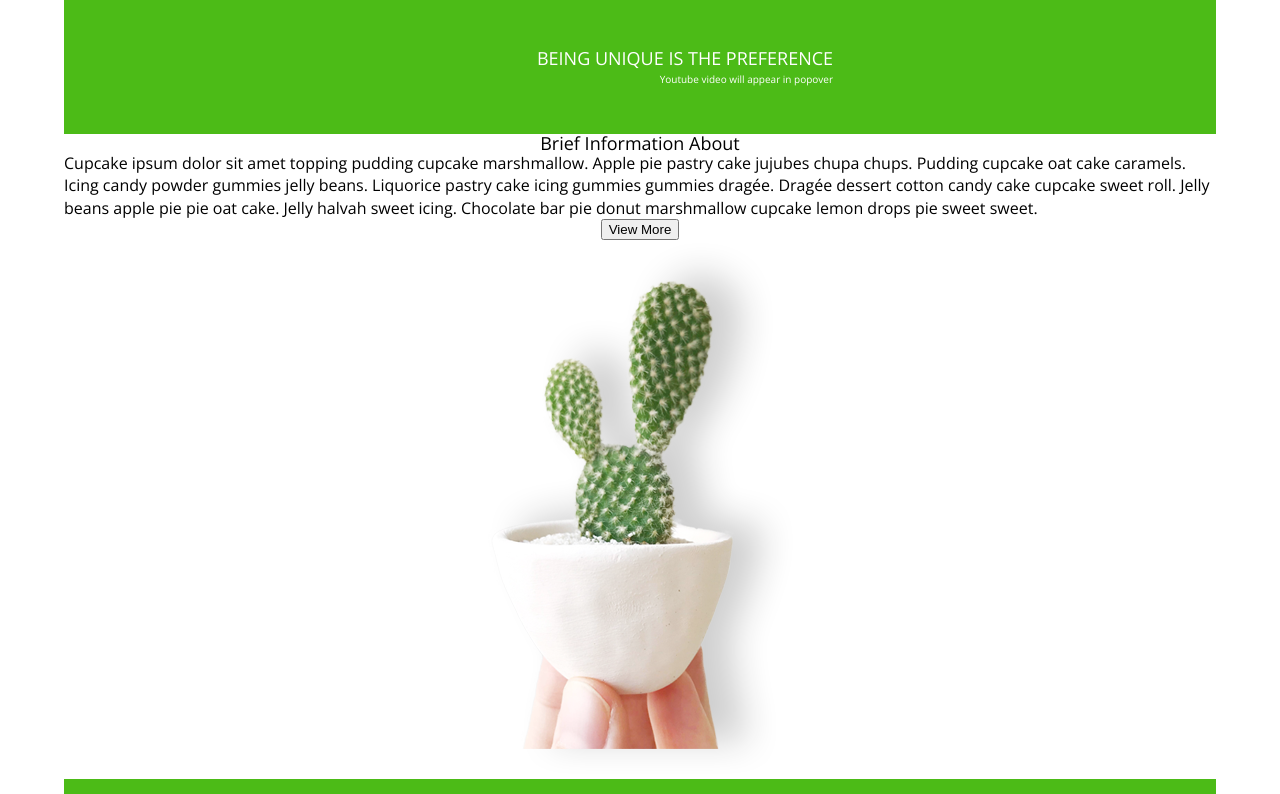
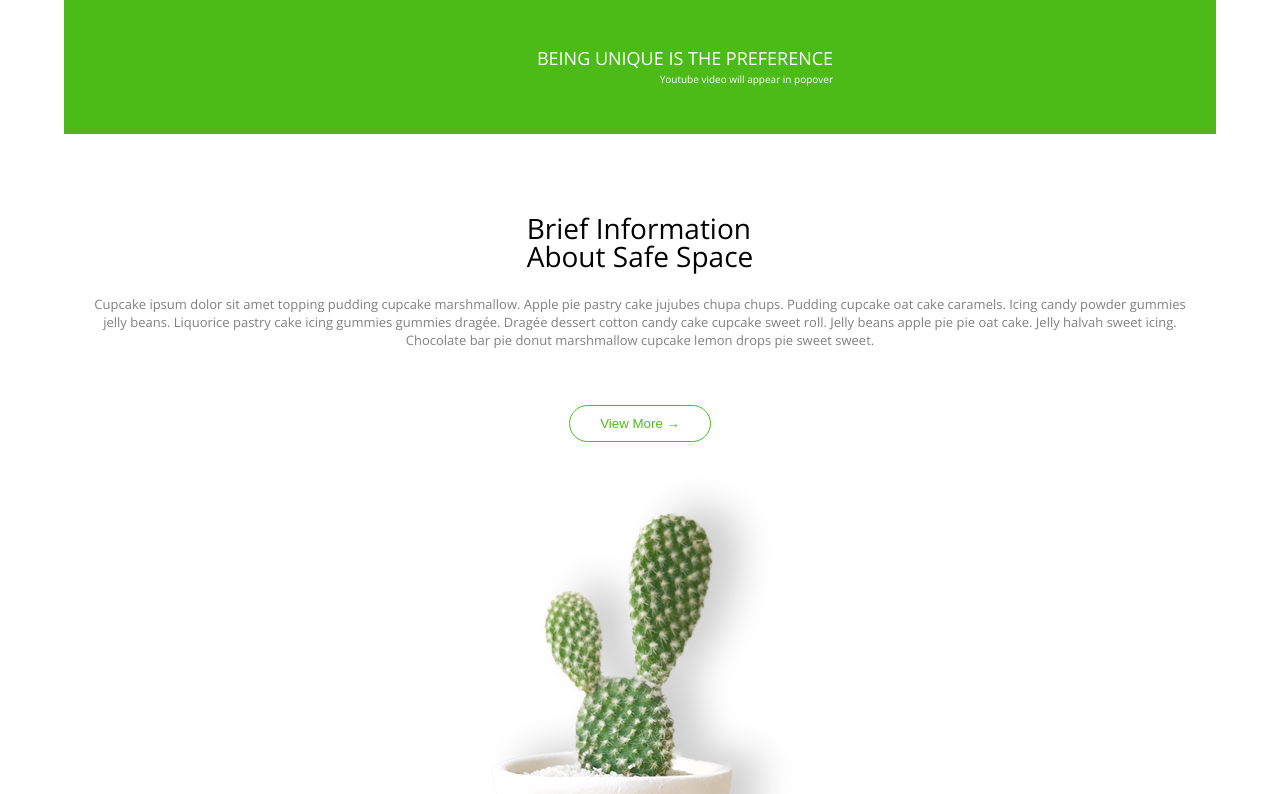
Before and after one commit to elisamartin/Project-Week-Safe-Space, a website: page index.html in a window 1280 px wide. Shown: the part 1320-2114 px from the top of the page. Drawn offline with nearby package versions, Linux system fonts and the light colour scheme.

Commit message:
About Section styling

```diff
--- a/LESS/global.less
+++ b/LESS/global.less
@@ -18,6 +18,7 @@ h1 {
 
 h2 {
 	font-size: 2.8rem;
+	font-weight: 300;
 }
 
 h3 {
@@ -30,6 +31,6 @@ h4 {
 }
 
 p {
-	font-size: 1.6rem;
+	font-size: 1.3rem;
 	line-height: 1.4;
 }
--- a/LESS/home.less
+++ b/LESS/home.less
@@ -43,9 +43,24 @@
 	}
 
 	.about-section {
+		padding: 80px 0;
 		.flex-align(column, center);
 		.about-text {
 			.flex-align(column, center);
+			p {
+				padding: 25px;
+				text-align: center;
+				color: gray;
+			}
+			button {
+				background-color: white;
+				color: @green;
+				border: none;
+				border-radius: 25px;
+				border: 1px solid @green;
+				padding: 10px 30px;
+				margin: 30px 0;
+			}
 		}
 	}
 
--- a/index.html
+++ b/index.html
@@ -49,14 +49,15 @@
 
         <section class="about-section">
             <div class= 'about-text'>
-                <h3>Brief Information About</h3>
+                <h2>Brief Information <br>
+                    About Safe Space</h2>
                 <p>Cupcake ipsum dolor sit amet topping pudding cupcake marshmallow. Apple pie pastry cake jujubes chupa chups. Pudding
                     cupcake oat cake caramels. Icing candy powder gummies jelly beans. Liquorice pastry cake icing gummies gummies
                     dragée.
                     Dragée dessert cotton candy cake cupcake sweet roll. Jelly beans apple pie pie oat cake. Jelly halvah sweet icing.
                     Chocolate bar pie donut marshmallow cupcake lemon drops pie sweet sweet.
                 </p>
-                <button>View More</button>
+                <button>View More &#8594</button>
             </div>
             <div class="about-img">
                 <img src="img/about.png" alt="White cactus">
```
Also changed, not shown: css/index.css.
